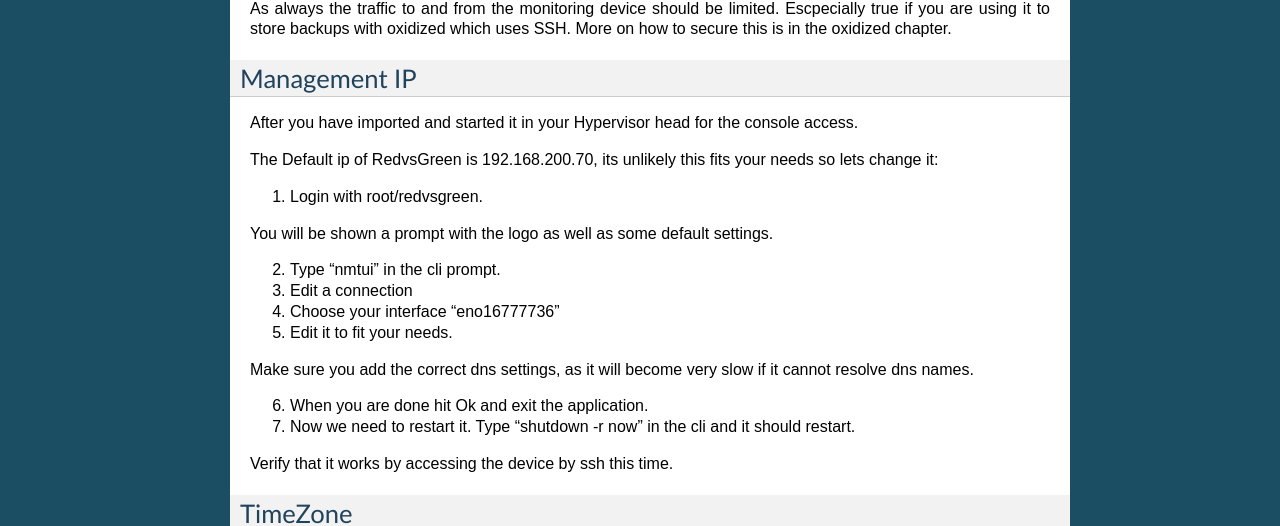
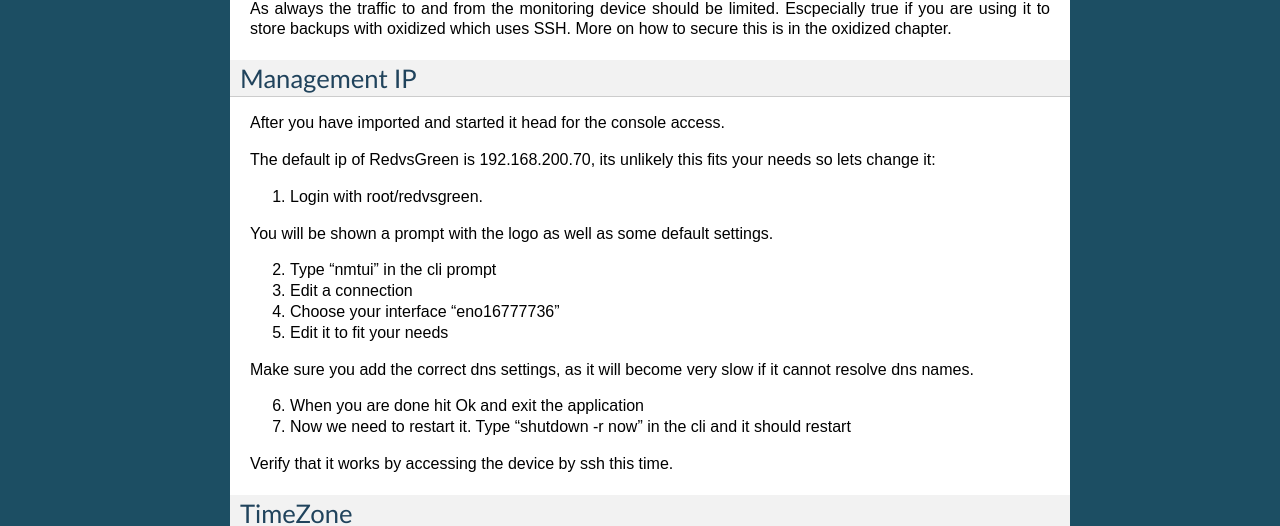
Before and after one commit to RedvsGreen-org/Docs, a Sphinx documentation site: the page built from docs/source/gettingstarted.rst, in a window 1280 px wide. Shown: the part 1003-1529 px from the top of the page. Built offline with Sphinx 7.4.7, drawn with Linux system fonts in a browser that asks for light colours.

Commit message:
Update gettingstarted.rst

```diff
--- a/docs/source/gettingstarted.rst
+++ b/docs/source/gettingstarted.rst
@@ -51,23 +51,23 @@ As always the traffic to and from the monitoring device should be limited. Escpe
 Management IP
 ------------
 
-After you have imported and started it in your Hypervisor head for the console access.
+After you have imported and started it head for the console access.
 
-The Default ip of RedvsGreen is 192.168.200.70, its unlikely this fits your needs so lets change it:
+The default ip of RedvsGreen is 192.168.200.70, its unlikely this fits your needs so lets change it:
 
 1. Login with root/redvsgreen.
 
 You will be shown a prompt with the logo as well as some default settings.
 
-2. Type "nmtui" in the cli prompt.
+2. Type "nmtui" in the cli prompt
 3. Edit a connection
 4. Choose your interface "eno16777736"
-5. Edit it to fit your needs.
+5. Edit it to fit your needs
 
 Make sure you add the correct dns settings, as it will become very slow if it cannot resolve dns names.
 
-6. When you are done hit Ok and exit the application.
-7. Now we need to restart it. Type "shutdown -r now" in the cli and it should restart.
+6. When you are done hit Ok and exit the application
+7. Now we need to restart it. Type "shutdown -r now" in the cli and it should restart
 
 Verify that it works by accessing the device by ssh this time.
 
```
